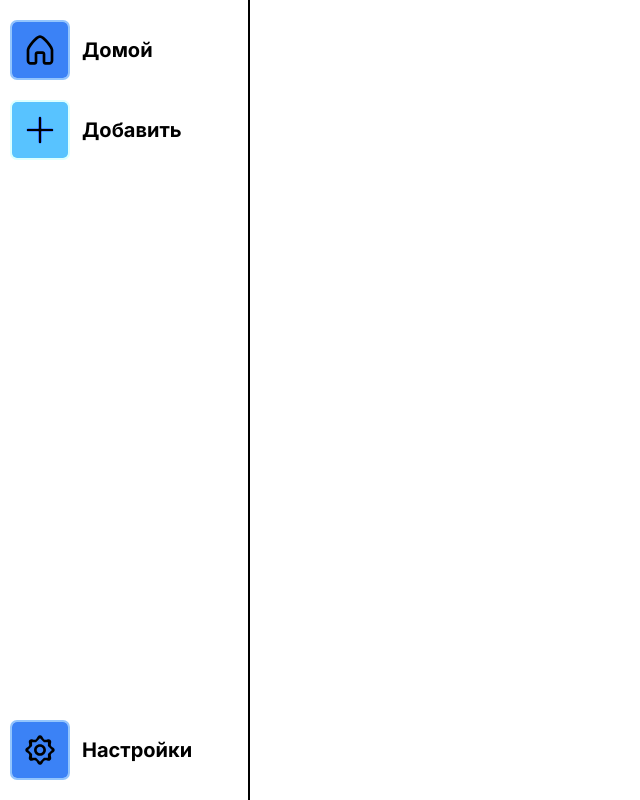
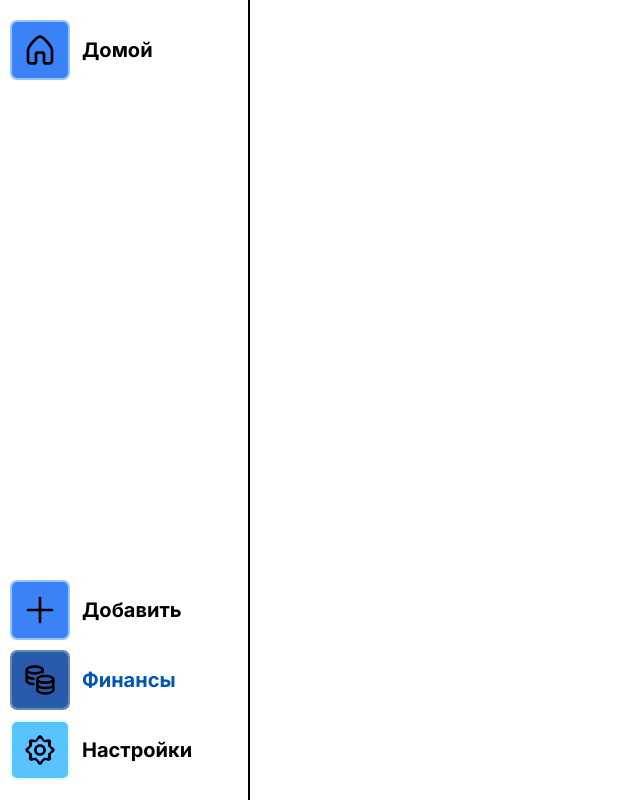
Before and after one commit to malyusgun/Note-Achievements, a Nuxt app: page /finance in a window 1280 px wide. Shown: the whole page, without its empty margins (0-640 px from the left). Built offline with nearby package versions, Linux system fonts and the light colour scheme.

Commit message:
feat: start finance page

```diff
--- a/components/AppMenu.vue
+++ b/components/AppMenu.vue
@@ -39,19 +39,25 @@ const contrastColor = computed(() => mainStore.contrastColor);
           :currentPath="routePath"
         />
       </template>
+    </section>
 
+    <section class="menu__footer">
       <AppMenuItem
         icon="plus"
         name="Добавить"
         @click="emit('openWorkspaceCreator')"
-        class="menu__add-button"
         :theme="mainTheme"
         :contrastColor="contrastColor"
         :currentPath="routePath"
       />
-    </section>
-
-    <section class="menu__settings">
+      <AppMenuItem
+        icon="coins"
+        name="Финансы"
+        link="/finance"
+        :theme="mainTheme"
+        :contrastColor="contrastColor"
+        :currentPath="routePath"
+      />
       <AppMenuItem
         icon="settings"
         name="Настройки"
@@ -59,6 +65,7 @@ const contrastColor = computed(() => mainStore.contrastColor);
         :theme="mainTheme"
         :contrastColor="contrastColor"
         :currentPath="routePath"
+        class="menu__settings-button"
       />
     </section>
   </aside>
@@ -66,7 +73,7 @@ const contrastColor = computed(() => mainStore.contrastColor);
 
 <style scoped lang="scss">
 .menu {
-  width: 80px;
+  width: 82px;
   height: 100vh;
   padding: 20px 10px;
   border-right: 2px solid v-bind(contrastColor);
@@ -86,16 +93,21 @@ const contrastColor = computed(() => mainStore.contrastColor);
   }
 
   &__items {
+    overflow-y: auto;
+
     > * {
       margin-bottom: 20px;
     }
   }
 
-  &__add-button {
+  &__settings-button {
     filter: brightness(150%);
   }
 
-  &__settings {
+  &__footer {
+    > *:not(:last-child) {
+      margin-bottom: 10px;
+    }
   }
 }
 </style>
--- a/components/AppMenuItem.vue
+++ b/components/AppMenuItem.vue
@@ -38,6 +38,10 @@ defineProps<IMenuItemProps>();
     }
   }
 
+  &.--active {
+    filter: brightness(70%);
+  }
+
   &__icon {
     color: v-bind(contrastColor);
   }
--- /dev/null
+++ b/pages/finance.vue
@@ -0,0 +1,5 @@
+<script setup lang="ts"></script>
+
+<template></template>
+
+<style scoped lang="scss"></style>
```
